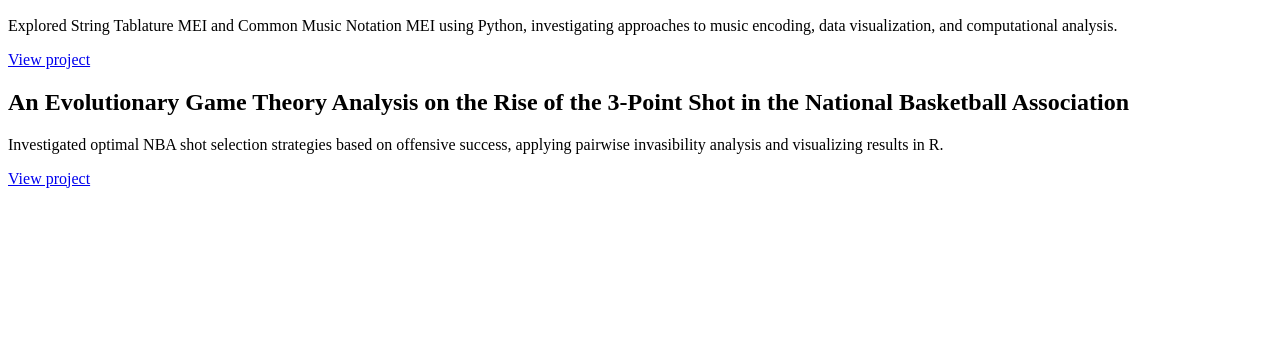
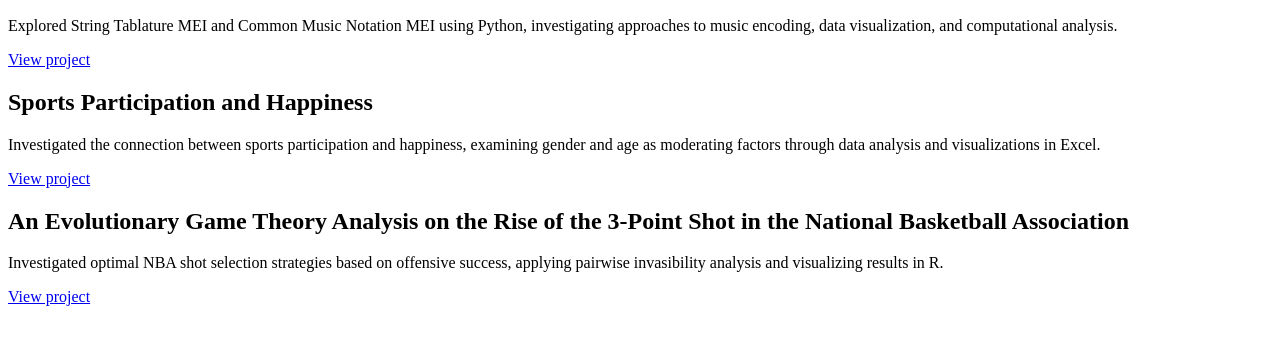
Before and after one commit to hannahgovert/academic-projects, a plain HTML site: page index.html in a window 1280 px wide. Shown: the part 110-454 px from the top of the page. Drawn offline with Linux system fonts and the light colour scheme.

Commit message:
Update index.html

```diff
--- a/index.html
+++ b/index.html
@@ -30,6 +30,21 @@
     </section>
 
     <section>
+        <h2>Sports Participation and Happiness</h2>
+
+        <p>
+            Investigated the connection between sports participation and happiness, examining gender
+            and age as moderating factors through data analysis and visualizations in Excel.
+        </p>
+
+        <p>
+            <a href="sports-happiness/">
+                View project
+            </a>
+        </p>
+    </section>
+
+    <section>
         <h2>An Evolutionary Game Theory Analysis on the Rise of the 3-Point Shot in the National Basketball Association</h2>
 
         <p>
```
